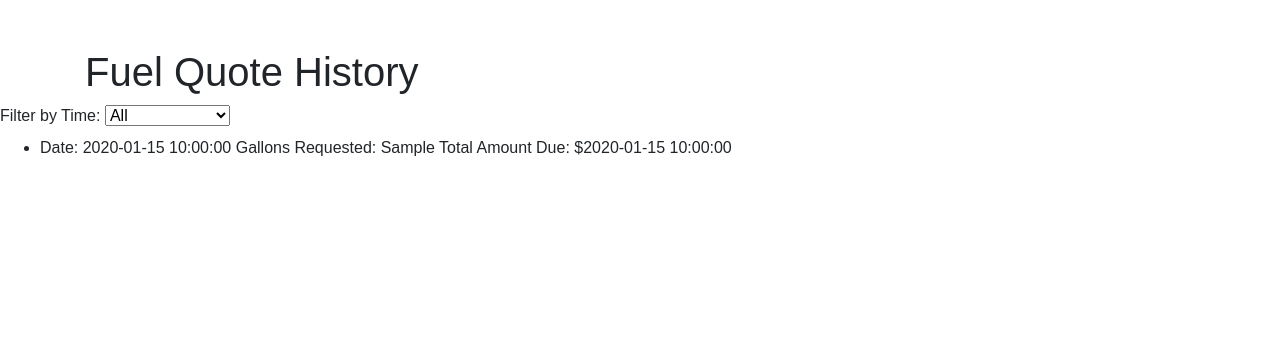
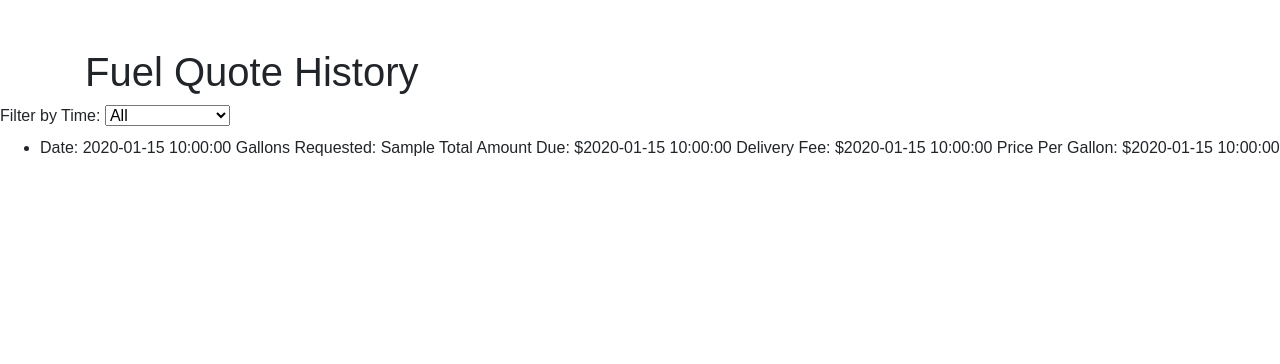
Before and after one commit to rominasbh/SoftwareDesignProj, a Flask app: template templates/fuel_history.html in a window 1280 px wide. Shown: the part 56-420 px from the top of the page. Run offline with Flask 3, Linux system fonts and the light colour scheme; the template is opened without the code that fills it: most values are stand-ins (such as "Sample title", 1, 10 or a date in 2020); some libraries are stand-ins or nearby versions.

Commit message:
update to app.py & fuel_history

```diff
--- a/app.py
+++ b/app.py
@@ -16,8 +16,10 @@ users_db = {
             'zip_code': '78734',
         },
         'fuel_quote_history': [
-            {'date': '2023-03-15', 'gallons_requested': 100, 'total_amount_due': 200,'date_js': '2023-03-15'},
-            {'date': '2023-03-20', 'gallons_requested': 150, 'total_amount_due': 300,'date_js': '2023-03-20'}
+            {'date': '2023-03-15', 'gallons_requested': 100, 'total_amount_due': 200,'date_js': '2023-03-15', 'price': '150', 'delivery': '200'},
+            {'date': '2023-03-20', 'gallons_requested': 150, 'total_amount_due': 300,'date_js': '2023-03-20', 'price': '100', 'delivery': '200'}
+
+
         ]
     },
     'user2': {
@@ -155,6 +157,7 @@ def fuel_history():
         # Assume the date is stored in 'YYYY-MM-DD' format; adjust if necessary
         quote['date_js'] = quote['date']
 
+
     return render_template('fuel_history.html', user_quotes=user_quotes)
 
 
--- a/templates/fuel_history.html
+++ b/templates/fuel_history.html
@@ -60,8 +60,11 @@
             <li class="quote-item" data-date="{{ quote.date_js }}">
                 <span class="quote-date">Date: {{ quote.date }}</span>
                 <span class="quote-gallons">Gallons Requested: {{ quote.gallons_requested }}</span>
-                <span class="quote-amount">Total Amount Due: ${{ quote.total_amount_due }}</span>
+                <span class="quote-total">Total Amount Due: ${{ quote.total_amount_due }}</span>
+                <span class="quote-delivery">Delivery Fee: ${{ quote.total_amount_due }}</span>
+                <span class="quote-price">Price Per Gallon: ${{ quote.total_amount_due }}</span>
                 <!-- Implement viewing quote details as needed -->
+
             </li>
             {% else %}
             <li>No fuel quotes found.</li>
```
